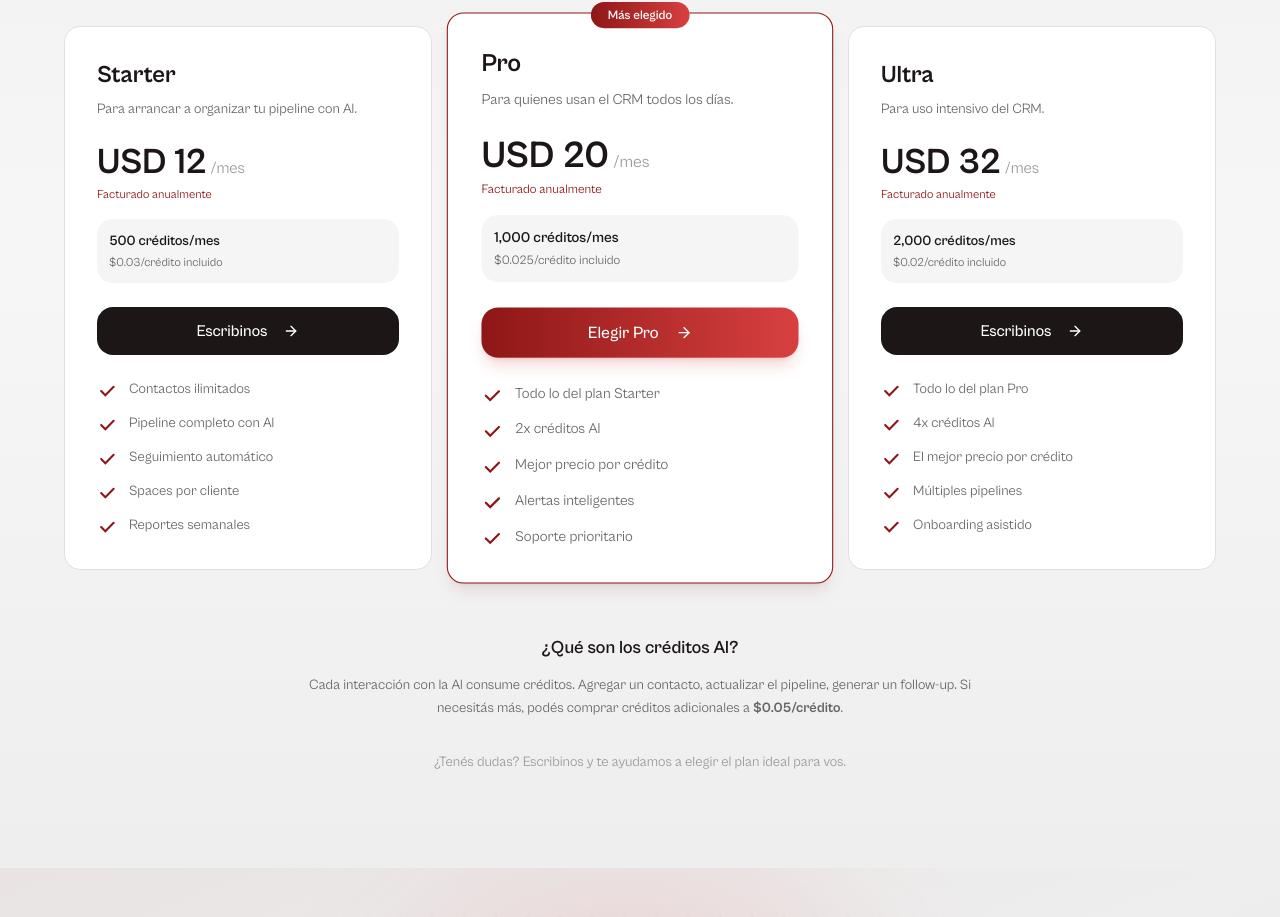
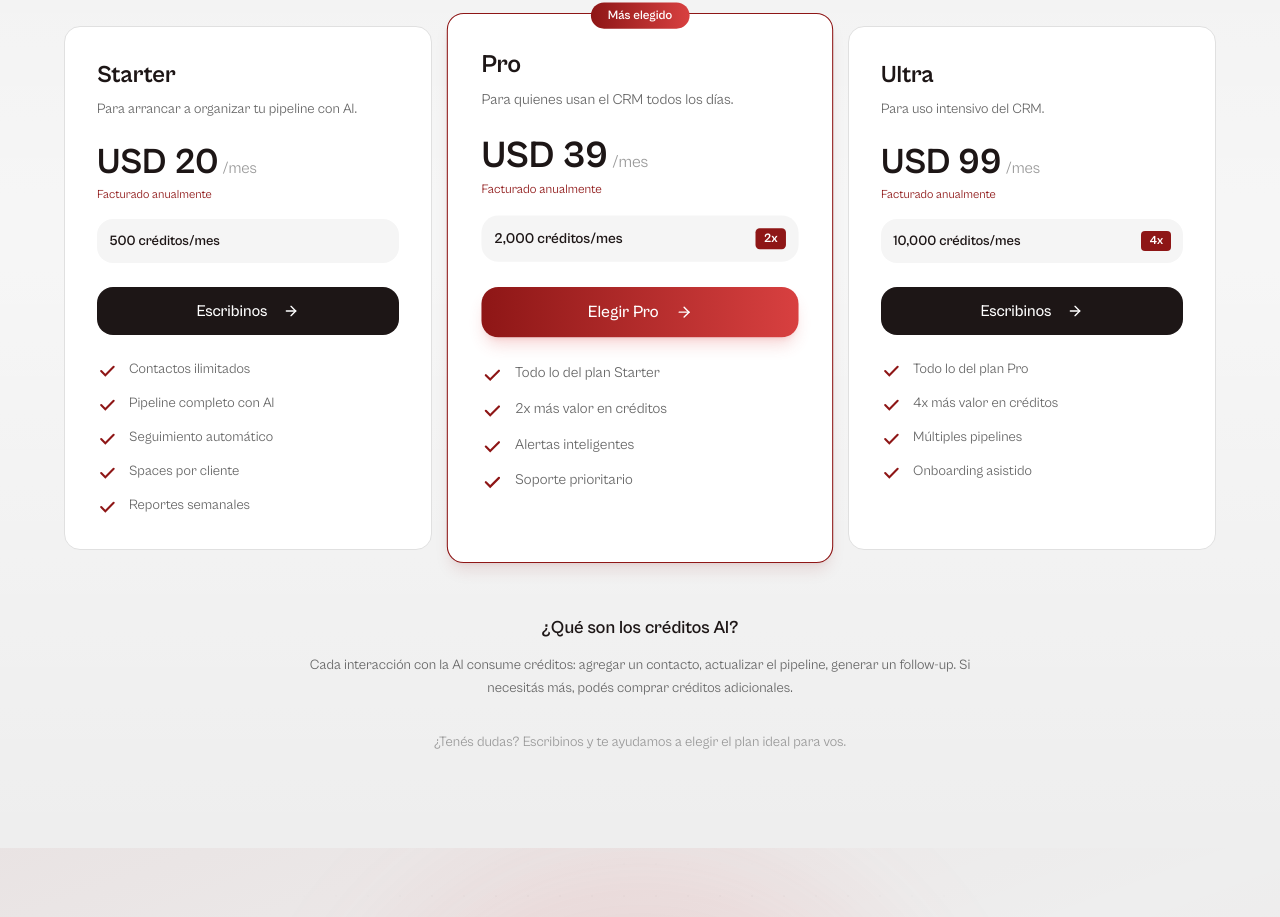
Before and after one commit to angeant/cerremito, a Next.js app: page / in a window 1280 px wide. Shown: the part 3238-4155 px from the top of the page. Built offline with nearby package versions, Linux system fonts and the light colour scheme.

Commit message:
Fix pricing: Starter /500, Pro /2000 (2x), Ultra /10000 (4x)

```diff
--- a/src/components/landing/Pricing.tsx
+++ b/src/components/landing/Pricing.tsx
@@ -4,18 +4,18 @@ import { useState } from "react";
 import { Button } from "@/components/ui/button";
 import { CheckIcon, ArrowRightIcon } from "./Icons";
 
-// Lógica de precios:
-// - El excedente ($0.05) es más caro que el costo base de cualquier plan
-// - Cuanto más grande el plan, mejor precio por crédito incluido
-// - Starter: $0.03/crédito, Pro: $0.025/crédito, Ultra: $0.02/crédito
+// Lógica:
+// - Starter: base, 500 créditos
+// - Pro: 2x más valor (2000 créditos por ~2x precio)
+// - Ultra: 4x más valor (10,000 créditos por ~5x precio)
 
 const plans = [
   {
     name: "Starter",
     description: "Para arrancar a organizar tu pipeline con AI.",
-    price: { monthly: 15, annual: 12 },
+    price: { monthly: 25, annual: 20 },
     credits: "500",
-    costPerCredit: "$0.03",
+    multiplier: null,
     features: [
       "Contactos ilimitados",
       "Pipeline completo con AI",
@@ -29,13 +29,12 @@ const plans = [
   {
     name: "Pro",
     description: "Para quienes usan el CRM todos los días.",
-    price: { monthly: 25, annual: 20 },
-    credits: "1,000",
-    costPerCredit: "$0.025",
+    price: { monthly: 49, annual: 39 },
+    credits: "2,000",
+    multiplier: "2x",
     features: [
       "Todo lo del plan Starter",
-      "2x créditos AI",
-      "Mejor precio por crédito",
+      "2x más valor en créditos",
       "Alertas inteligentes",
       "Soporte prioritario",
     ],
@@ -45,13 +44,12 @@ const plans = [
   {
     name: "Ultra",
     description: "Para uso intensivo del CRM.",
-    price: { monthly: 40, annual: 32 },
-    credits: "2,000",
-    costPerCredit: "$0.02",
+    price: { monthly: 129, annual: 99 },
+    credits: "10,000",
+    multiplier: "4x",
     features: [
       "Todo lo del plan Pro",
-      "4x créditos AI",
-      "El mejor precio por crédito",
+      "4x más valor en créditos",
       "Múltiples pipelines",
       "Onboarding asistido",
     ],
@@ -79,7 +77,7 @@ export function Pricing() {
           <p className="text-xl text-[#666666] max-w-2xl mx-auto font-light">
             Pagás un fijo mensual con créditos AI incluidos.
             <br />
-            <span className="text-sm">Más grande el plan, mejor precio por crédito.</span>
+            <span className="text-sm">Más grande el plan, más valor por tu dinero.</span>
           </p>
         </div>
 
@@ -154,9 +152,11 @@ export function Pricing() {
               <div className="mb-6 p-3 bg-[#F5F5F5] rounded-xl">
                 <div className="flex items-center justify-between">
                   <span className="text-sm font-semibold text-[#1D1616]">{plan.credits} créditos/mes</span>
-                </div>
-                <div className="text-xs text-[#666666] mt-1">
-                  {plan.costPerCredit}/crédito incluido
+                  {plan.multiplier && (
+                    <span className="text-xs font-bold text-white bg-[#8E1616] px-2 py-0.5 rounded">
+                      {plan.multiplier}
+                    </span>
+                  )}
                 </div>
               </div>
 
@@ -187,8 +187,8 @@ export function Pricing() {
         <div className="mt-16 max-w-2xl mx-auto text-center">
           <h3 className="text-lg font-semibold text-[#1D1616] mb-3">¿Qué son los créditos AI?</h3>
           <p className="text-sm text-[#666666] leading-relaxed">
-            Cada interacción con la AI consume créditos. Agregar un contacto, actualizar el pipeline,
-            generar un follow-up. Si necesitás más, podés comprar créditos adicionales a <strong>$0.05/crédito</strong>.
+            Cada interacción con la AI consume créditos: agregar un contacto, actualizar el pipeline,
+            generar un follow-up. Si necesitás más, podés comprar créditos adicionales.
           </p>
         </div>
 
```
